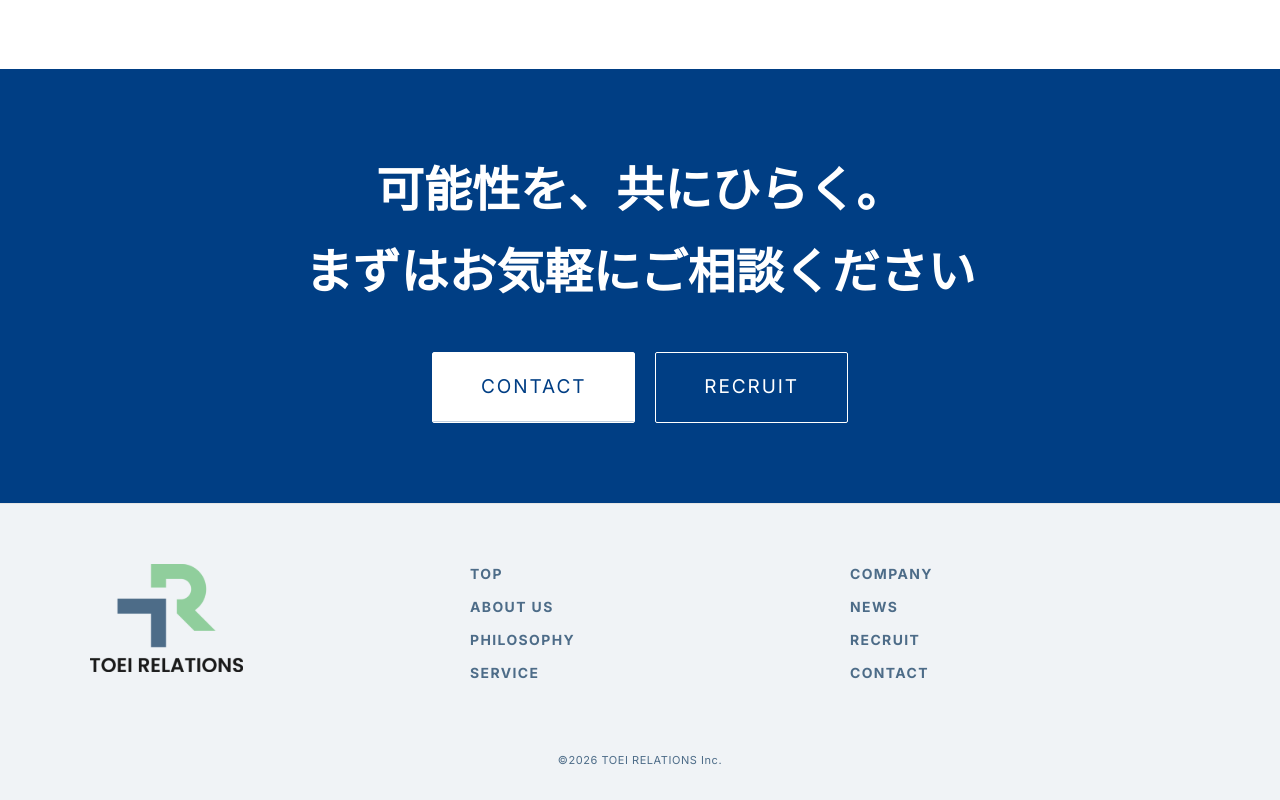
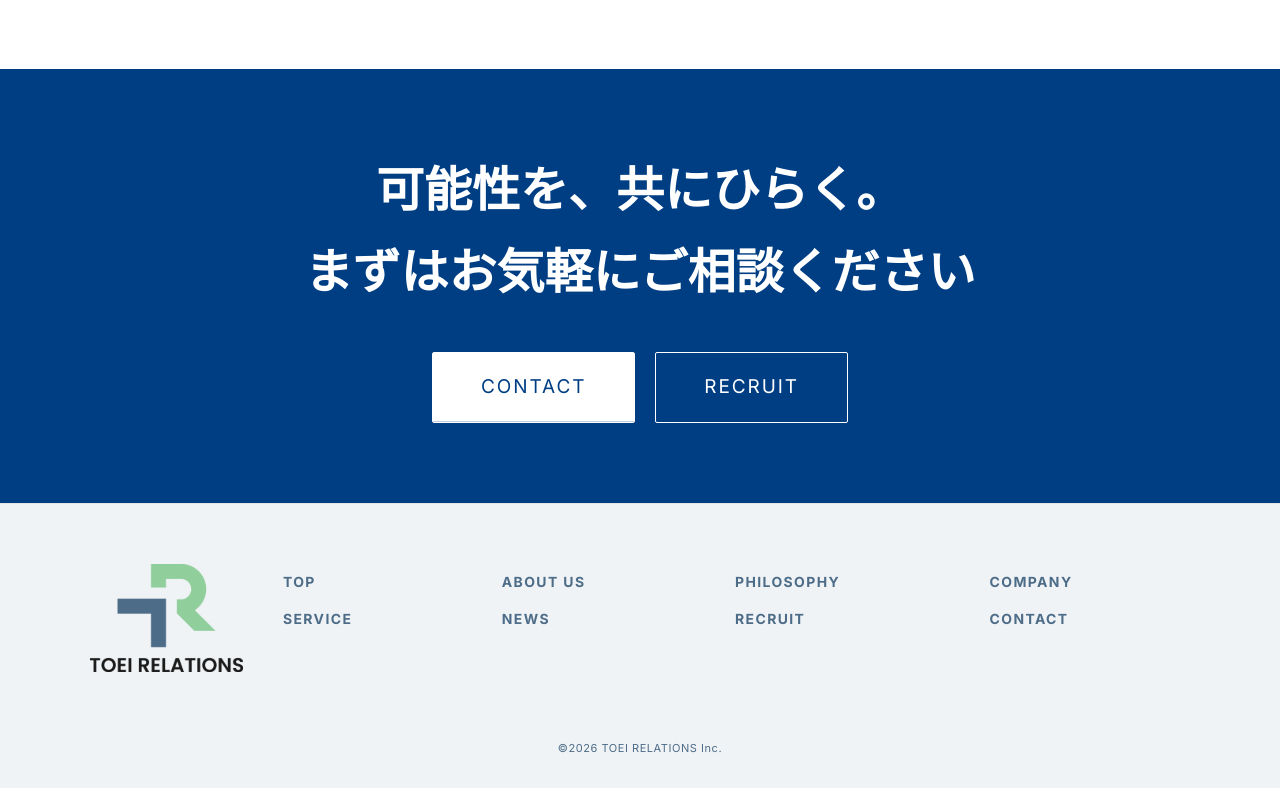
Before and after one commit to s-yoshida-33/toei-relations, a Next.js app: page / in a window 1280 px wide. Shown: the part 3269-4069 px from the top of the page. Built offline with nearby package versions, Linux system fonts and the light colour scheme.

Commit message:
Redesign footer layout: logo left + 4x2 nav grid + copyright
SP footer matches WF: logo on left, 8 nav links in 4-column x 2-row grid
on the right, copyright centered below.

https://claude.ai/code/session_01Eqd9Knf496FJ2j3H6LkG5J

```diff
--- a/components/Footer.tsx
+++ b/components/Footer.tsx
@@ -1,19 +1,25 @@
 "use client";
 import Image from "next/image";
 
-const footerLinks = {
-  left: [
+const allLinks = [
   { label: "TOP", href: "#top" },
   { label: "ABOUT US", href: "#about" },
   { label: "PHILOSOPHY", href: "#mission" },
+  { label: "COMPANY", href: "#company" },
   { label: "SERVICE", href: "#service" },
-  ],
-  right: [
-    { label: "COMPANY", href: "#company" },
   { label: "NEWS", href: "#news" },
   { label: "RECRUIT", href: "#recruit" },
   { label: "CONTACT", href: "#contact" },
-  ],
+];
+
+const linkStyle: React.CSSProperties = {
+  fontFamily: "'Inter', sans-serif",
+  fontSize: "clamp(11px, 1.09vw, 14px)",
+  fontWeight: 700,
+  letterSpacing: "0.1em",
+  color: "#4D6C88",
+  textDecoration: "none",
+  transition: "color 0.2s",
 };
 
 export default function Footer() {
@@ -27,65 +33,37 @@ export default function Footer() {
         maxWidth: 1100,
         margin: "0 auto",
       }}>
-        {/* Main footer - PC: 3-column (logo | nav-left | nav-right) */}
+        {/* Main footer: logo left + nav right (4col x 2row) */}
         <div className="footer-main" style={{
-          display: "grid",
-          gridTemplateColumns: "1fr 1fr 1fr",
+          display: "flex",
           gap: 40,
           marginBottom: 48,
           alignItems: "start",
         }}>
-          {/* Logo - 153x108 at 1280px */}
-          <div className="footer-logo">
-            <div style={{ marginBottom: 12 }}>
+          {/* Logo */}
+          <div style={{ flexShrink: 0 }}>
             <Image
               src="/images/logo.svg"
               alt="TOEI RELATIONS"
               width={153}
               height={108}
-                style={{ width: "clamp(100px, 11.95vw, 153px)", height: "auto" }}
+              style={{ width: "clamp(80px, 11.95vw, 153px)", height: "auto" }}
             />
           </div>
-          </div>
 
-          {/* Nav left - 14px, #4D6C88 */}
-          <div className="footer-nav-left" style={{ display: "flex", flexDirection: "column", gap: 12 }}>
-            {footerLinks.left.map((link) => (
+          {/* Nav: 4 columns x 2 rows */}
+          <div className="footer-nav" style={{
+            display: "grid",
+            gridTemplateColumns: "repeat(4, auto)",
+            gap: "16px 32px",
+            flex: 1,
+            paddingTop: 8,
+          }}>
+            {allLinks.map((link) => (
               <a
                 key={link.label}
                 href={link.href}
-                style={{
-                  fontFamily: "'Inter', sans-serif",
-                  fontSize: "clamp(11px, 1.09vw, 14px)",
-                  fontWeight: 700,
-                  letterSpacing: "0.1em",
-                  color: "#4D6C88",
-                  textDecoration: "none",
-                  transition: "color 0.2s",
-                }}
-                onMouseEnter={(e) => (e.currentTarget as HTMLElement).style.color = "var(--color-accent)"}
-                onMouseLeave={(e) => (e.currentTarget as HTMLElement).style.color = "#4D6C88"}
-              >
-                {link.label}
-              </a>
-            ))}
-          </div>
-
-          {/* Nav right - 14px, #4D6C88 */}
-          <div className="footer-nav-right" style={{ display: "flex", flexDirection: "column", gap: 12 }}>
-            {footerLinks.right.map((link) => (
-              <a
-                key={link.label}
-                href={link.href}
-                style={{
-                  fontFamily: "'Inter', sans-serif",
-                  fontSize: "clamp(11px, 1.09vw, 14px)",
-                  fontWeight: 700,
-                  letterSpacing: "0.1em",
-                  color: "#4D6C88",
-                  textDecoration: "none",
-                  transition: "color 0.2s",
-                }}
+                style={linkStyle}
                 onMouseEnter={(e) => (e.currentTarget as HTMLElement).style.color = "var(--color-accent)"}
                 onMouseLeave={(e) => (e.currentTarget as HTMLElement).style.color = "#4D6C88"}
               >
@@ -95,11 +73,8 @@ export default function Footer() {
           </div>
         </div>
 
-        {/* Copyright - #4D6C88, no border */}
-        <div style={{
-          paddingTop: 20,
-          textAlign: "center",
-        }}>
+        {/* Copyright */}
+        <div style={{ paddingTop: 20, textAlign: "center" }}>
           <p style={{
             fontFamily: "'Inter', sans-serif",
             fontSize: 11,
@@ -114,14 +89,13 @@ export default function Footer() {
       <style>{`
         @media (max-width: 768px) {
           .footer-main {
-            grid-template-columns: 1fr !important;
+            flex-direction: column !important;
             gap: 24px !important;
+            align-items: flex-start !important;
           }
-          .footer-nav-left,
-          .footer-nav-right {
-            display: grid !important;
-            grid-template-columns: 1fr 1fr !important;
-            gap: 12px !important;
+          .footer-nav {
+            grid-template-columns: repeat(4, auto) !important;
+            gap: 12px 20px !important;
           }
         }
       `}</style>
```
Lines whose indentation alone changed are shown as unchanged.
